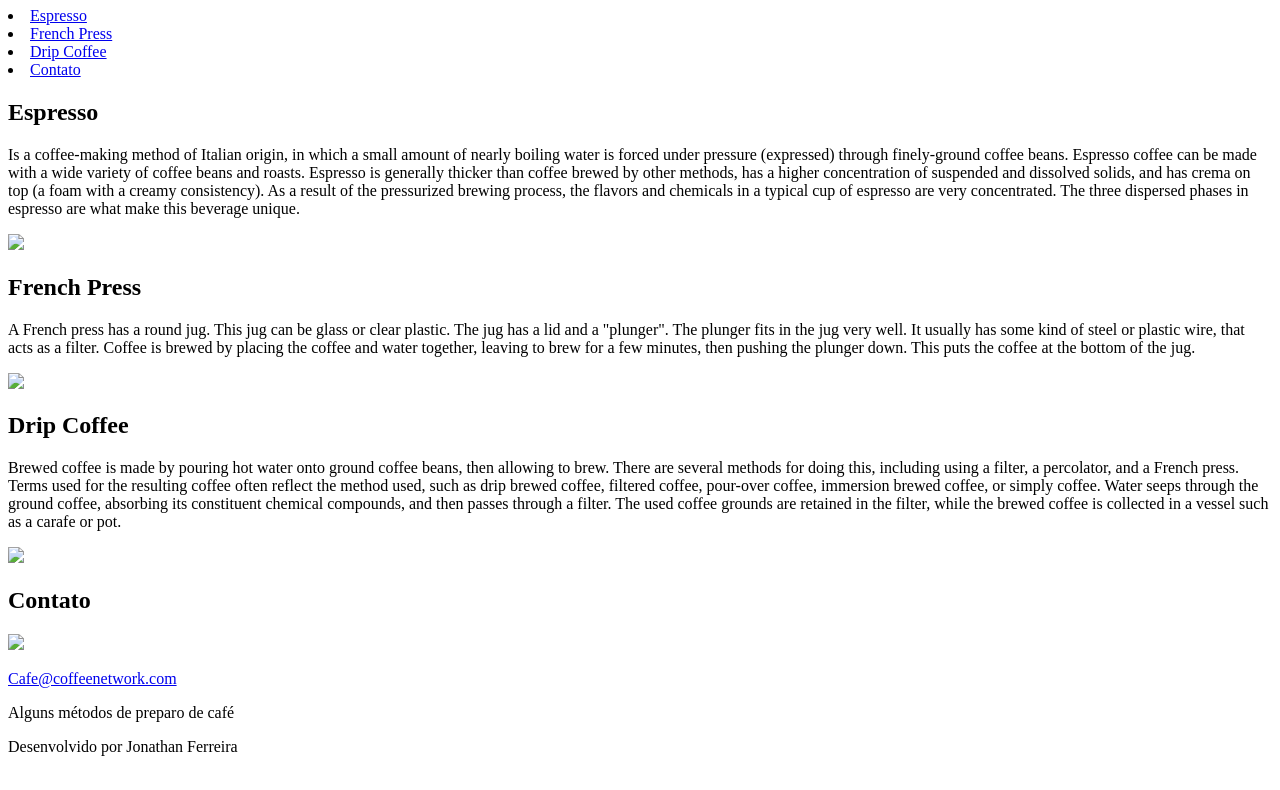
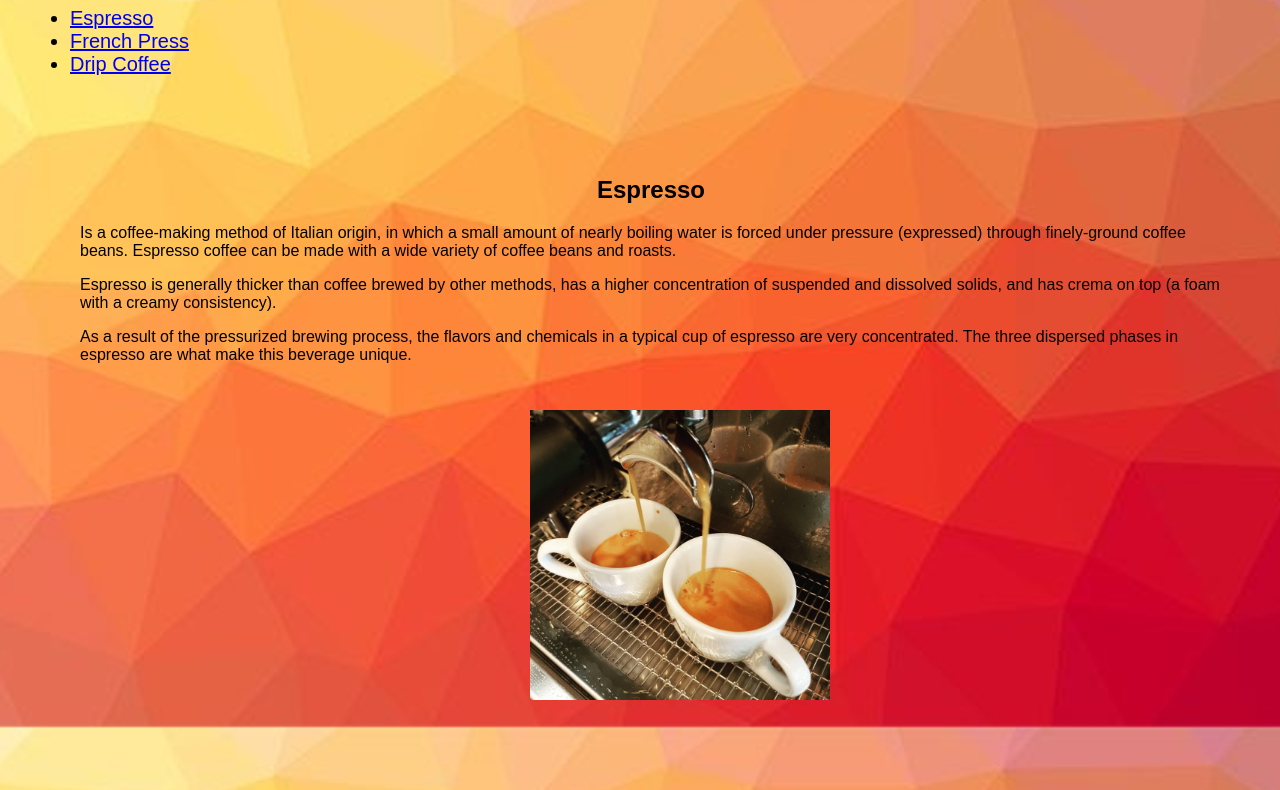
Before and after one commit to redrumjohnny/Aula-HTML-e-CSS3, a plain HTML site: page index.html in a window 1280 px wide. Shown: the part 73-863 px from the top of the page. Before the commit the page ends 837 px from the top, so only its background shows below. Drawn offline with Linux system fonts and the light colour scheme.

Commit message:
adicionando definições de background, fontes, alinhações de texto e imagem

```diff
--- /dev/null
+++ b/css/style.css
@@ -0,0 +1,38 @@
+body {
+    background-image: url(bg1.jpg);
+     background-size: cover;
+     background-color: whitesmoke;
+     background-repeat: no-repeat;
+     background-attachment: fixed;
+margin-left: 30px}
+
+h1 {text-align: center;
+font-family: sans-serif
+}
+h2 {text-align: center;
+    font-family: sans-serif;
+    margin-top: 100px;
+    margin-bottom: 20px
+}
+h3 {text-align: left;
+    font-family: sans-serif ;
+    margin-top: 100px
+}
+p {
+    font-family:sans-serif;
+    margin-left: 50px;
+    margin-right:50px;
+
+}
+.imagem_c {
+    width: 300px;
+    margin-left: 500px;
+    margin-top: 30px
+}
+footer {
+    margin-top: 60px
+}
+li {
+    font-size: 20px;
+    font-family: sans-serif
+}
--- a/index.html
+++ b/index.html
@@ -3,59 +3,63 @@
 <head>
       <meta charset="utf-8">
       <title>Minha Página</title>
+      <link rel="stylesheet" type="text/css"  href="css/style.css">
 </head>
 <body>
-    <header><h1>Métodos de preparo</h1></header>
+    <header><h1>Coffee Brewing Methods</h1></header>
      <nav>
-         <ui>
+         <ul>
              <li><a href="#Espresso">Espresso</li></a>
              <li><a href="#French Press">French Press</li></a>
              <li><a href="#Drip Coffee">Drip Coffee</li></a>
-             <li><a href="#Contato">Contato</li></a>
-         </ui>
+         </ul>
      </nav>
 
      <section id="Espresso">
          <h2>Espresso</h2>
-         <p>Is a coffee-making method of Italian origin, in which a small amount of nearly boiling water is forced under pressure (expressed) through finely-ground coffee beans. Espresso coffee can be made with a wide variety of coffee beans and roasts. Espresso is generally thicker than coffee brewed by other methods, has a higher concentration of suspended and dissolved solids, and has crema on top (a foam with a creamy consistency). As a result of the pressurized brewing process, the flavors and chemicals in a typical cup of espresso are very concentrated. The three dispersed phases in espresso are what make this beverage unique.</p>
-         <div>
+         <p>
+             Is a coffee-making method of Italian origin, in which a small amount of nearly boiling water is forced under pressure (expressed) through finely-ground coffee beans. Espresso coffee can be made with a wide variety of coffee beans and roasts.</p><p>Espresso is generally thicker than coffee brewed by other methods, has a higher concentration of suspended and dissolved solids, and has crema on top (a foam with a creamy consistency).<p/><p>As a result of the pressurized brewing process, the flavors and chemicals in a typical cup of espresso are very concentrated. The three dispersed phases in espresso are what make this beverage unique.</p>
+
+             <div>
+
              <a href="https://coffee-brewing-methods.com/how-to-brew-espresso-perfect-shot/"target ="_blank">
-         <img src="800px-Captura_de_Tela_2017-08-30_às_23.42.42.png"width=300px>
+         <img src="img/800px-Captura_de_Tela_2017-08-30_às_23.42.42.png" class="imagem_c">
         </a>
         </div>
      </section>
 
      <secton id="French Press">
          <h2>French Press</h2>
-         <p>A French press has a round jug. This jug can be glass or clear plastic. The jug has a lid and a "plunger". The plunger fits in the jug very well. It usually has some kind of steel or plastic wire, that acts as a filter. Coffee is brewed by placing the coffee and water together, leaving to brew for a few minutes, then pushing the plunger down. This puts the coffee at the bottom of the jug.</p>
+         <p>Coffee is brewed by placing coarsely ground coffee in the empty beaker and adding hot—between 93–96 °C (199–205 °F)—water, in proportions of about 30 g (1.1 oz) of coffee grounds to 500 ml (17 US fl oz) of water, more or less to taste. The brewing time is about two to four minutes.</p>
+         <p> Then the mesh plunger or piston is pressed, to separate the grounds and hold them at the bottom of the beaker.</p>
+         <p>A French press works best with coffee of a coarser grind than does a drip brew coffee filter, about the consistency of kosher salt. Finer coffee grounds, when immersed in water, have lower permeability, requiring an excessive amount of force to be applied by hand to lower the plunger and are more likely to seep through or around the perimeter of the press filter and into the coffee drink.</p>
          <div>
              <a href="https://coffee-brewing-methods.com/how-to-use-a-french-press-coffee-maker/"target ="_blank">
-         <img src="800px-Frenchpress-wiki.jpg"width=300px>
+         <img src="img/800px-Frenchpress-wiki.jpg" class="imagem_c">
         </a>
         </div>
      </secton>
 
      <section id="Drip Coffee">
          <h2>Drip Coffee</h2>
-         <p>Brewed coffee is made by pouring hot water onto ground coffee beans, then allowing to brew. There are several methods for doing this, including using a filter, a percolator, and a French press. Terms used for the resulting coffee often reflect the method used, such as drip brewed coffee, filtered coffee, pour-over coffee, immersion brewed coffee, or simply coffee. Water seeps through the ground coffee, absorbing its constituent chemical compounds, and then passes through a filter. The used coffee grounds are retained in the filter, while the brewed coffee is collected in a vessel such as a carafe or pot.</p>
+         <p>Brewed coffee is made by pouring hot water onto ground coffee beans, then allowing to brew. <p>There are several methods for doing this, including using a filter, a percolator, and a French press. Terms used for the resulting coffee often reflect the method used, such as drip brewed coffee, filtered coffee, pour-over coffee, immersion brewed coffee, or simply coffee.</p><p>Water seeps through the ground coffee, absorbing its constituent chemical compounds, and then passes through a filter. The used coffee grounds are retained in the filter, while the brewed coffee is collected in a vessel such as a carafe or pot.</p>
          <div>
              <a href="https://coffee-brewing-methods.com/how-to-make-pour-over-coffee-at-home/"target ="_blank">
-            <IMG src="800px-Kaffeefilter.jpg"width=300px>
+            <IMG src="img/800px-Kaffeefilter.jpg" class="imagem_c">
                 </a>
          </div>
 
      </section>
 
-     <section id="Contato">
-        <h2>Contato</h2>
+
         <div>
-        <IMG src="email_socialnetwork_20049.png"width=50px>
-           <p><a href="mailto:cafe@coffeenetwork.com">Cafe@coffeenetwork.com</p></a>
+            <h3>Contact</h3>
+        <IMG src="img/email_socialnetwork_20049.png"width=50px class=contact>
+           <p2><a href="mailto:cafe@coffeenetwork.com">Cafe@coffeenetwork.com</p></a>
         </div>
 
 
 
-    <p>Alguns métodos de preparo de café</p>
     <footer>
         Desenvolvido por Jonathan Ferreira
     </footer>
```
Also changed, not shown: css/bg1.jpg (added), img/800px-Captura_de_Tela_2017-08-30_às_23.42.42.png (added), img/800px-Frenchpress-wiki.jpg (added), img/800px-Kaffeefilter.jpg (added), img/email_socialnetwork_20049.png (added).
